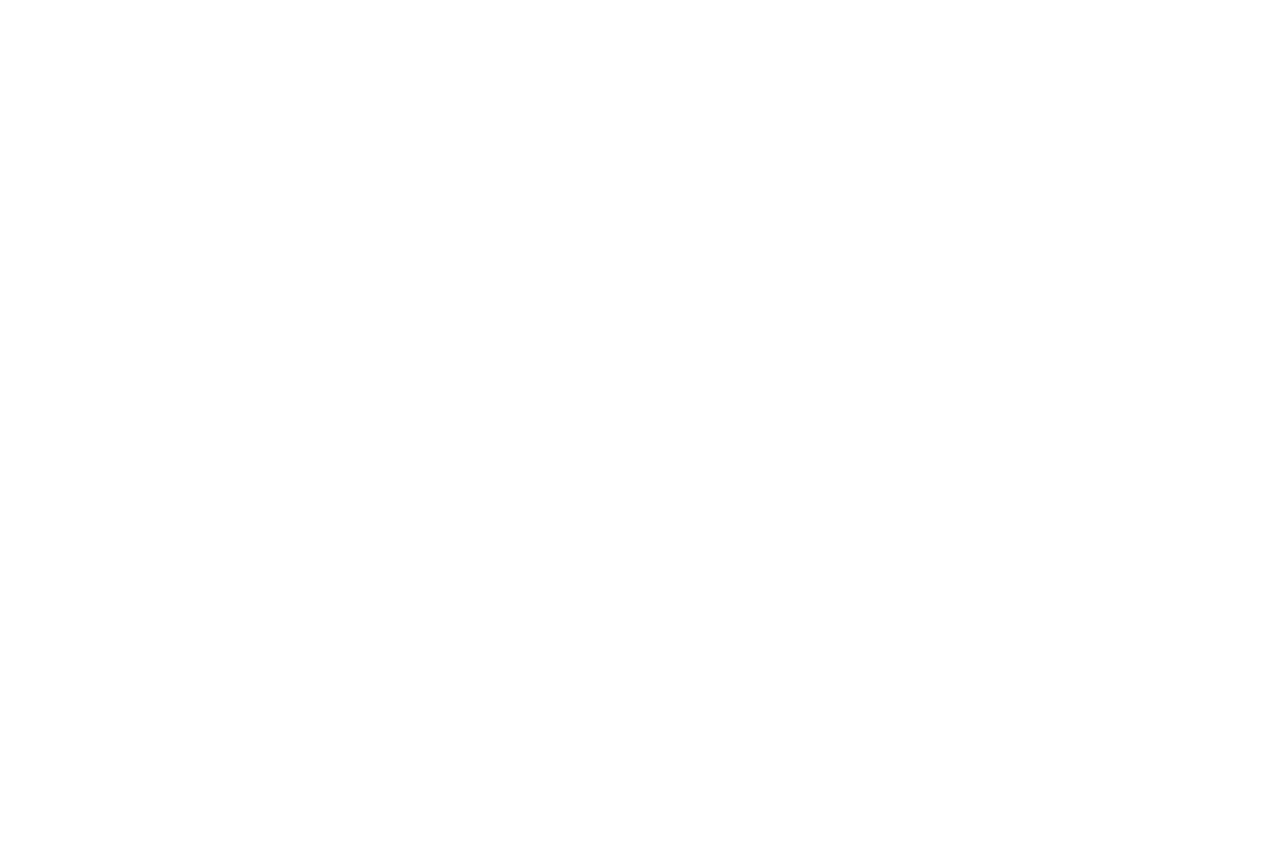
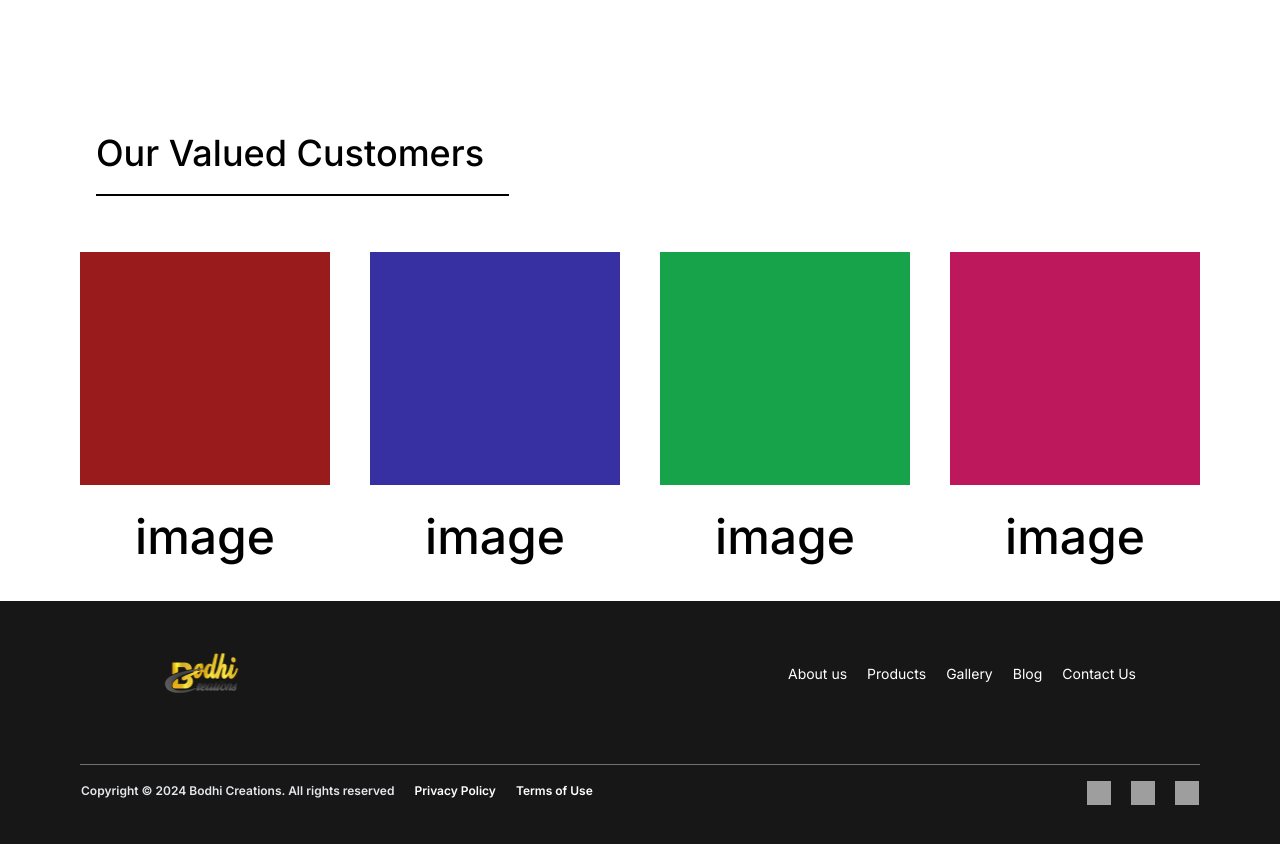
Before and after one commit to smokinthunder/bodh, a Next.js app: page / in a window 1280 px wide. Shown: the part 1620-2464 px from the top of the page. Before the commit the page ends 1650 px from the top, so only its background shows below. Built offline with nearby package versions, Linux system fonts and the light colour scheme; grey boxes are pictures that could not be loaded.

Commit message:
implement footer section

```diff
--- a/src/app/about/page.js
+++ b/src/app/about/page.js
@@ -133,7 +133,7 @@ const About = () => {
             <img
               loading="lazy"
               src="/assets/Small Photo.png"
-              className="absolute top-10 left-10 w-1/2 h-auto rounded-xl transform translate-x-1/4 translate-y-1/4 z-20"
+              className="absolute top-10 left-10 w-1/2 h-auto rounded-xl transform translate-x-1/4 translate-y-1/4 z-10"
             />
           </div>
           <div className="flex flex-col ml-5 w-6/12 max-md:ml-0 max-md:w-full -mt-28 max-md:-mt-0">
--- a/src/app/page.js
+++ b/src/app/page.js
@@ -1,7 +1,8 @@
 import Extra from "@/components/Homepage/Extra";
 import Faq from "@/components/Homepage/Faq";
 import Heading from "@/components/Homepage/Heading";
-import Image from "next/image";
+import Customer from "@/components/Homepage/Customers";
+import Footer from "@/components/Footer";
 
 export default function Home() {
   return (
@@ -9,6 +10,8 @@ export default function Home() {
       <Heading />
       <Extra />
       <Faq />
+      <Customer />
+      <Footer />
     </main>
   );
 }
--- /dev/null
+++ b/src/components/Footer/index.js
@@ -0,0 +1,56 @@
+import Image from "next/image";
+import React from "react";
+
+const Footer = () => {
+  return (
+    <div className="flex flex-col items-center mt-10 px-16 pt-10 pb-8 bg-neutral-900 max-md:px-5">
+      <div className="flex flex-col w-full max-w-[1120px] max-md:max-w-full">
+        <div className="flex justify-between items-center px-16 pb-2.5 text-sm leading-5 text-white max-md:px-5 max-md:max-w-full">
+          <div className="flex justify-start ">
+            <Image
+              src="/assets/Bodhi Creations 3.png"
+              alt="Bodhi Creations"
+              width={115}
+              height={64}
+            />
+          </div>
+          <div className="flex gap-5 justify-between max-md:flex-wrap">
+            <div>About us</div>
+            <div>Products</div>
+            <div>Gallery</div>
+            <div>Blog</div>
+            <div>Contact Us</div>
+          </div>
+        </div>
+        <div className="flex gap-5 justify-between px-px py-4 mt-12 w-full border-t border-solid border-zinc-500 max-md:flex-wrap max-md:mt-10 max-md:max-w-full">
+          <div className="flex gap-5 justify-between self-start text-xs font-semibold leading-5 text-white max-md:flex-wrap">
+            <div className="text-gray-200">
+              Copyright © 2024 Bodhi Creations. All rights reserved
+            </div>
+            <div>Privacy Policy</div>
+            <div>Terms of Use</div>
+          </div>
+          <div className="flex gap-5 justify-between">
+            <img
+              loading="lazy"
+              src="https://cdn.builder.io/api/v1/image/assets/TEMP/542b8ab12e96ddbd2032ad5b8ee15f958cdeb1edb9a9f5534c05e5c42de20985?"
+              className="shrink-0 w-6 aspect-square"
+            />
+            <img
+              loading="lazy"
+              src="https://cdn.builder.io/api/v1/image/assets/TEMP/ff840f9d1805db28c0b930701a2c7ea37a67f46ff4e43fd0251294fbaae8b048?"
+              className="shrink-0 w-6 aspect-square"
+            />
+            <img
+              loading="lazy"
+              src="https://cdn.builder.io/api/v1/image/assets/TEMP/ab371772d26092588a9e0466276a51356cae76e306c72727f1f1b41869f7c384?"
+              className="shrink-0 w-6 aspect-square"
+            />
+          </div>
+        </div>
+      </div>
+    </div>
+  );
+};
+
+export default Footer;
--- /dev/null
+++ b/src/components/Homepage/Customers/index.js
@@ -0,0 +1,42 @@
+import React from "react";
+
+const Customer = () => {
+  return (
+    <div className="flex flex-col items-start px-20 mt-32 w-full max-md:px-5 max-md:mt-10 max-md:max-w-full">
+      <div className="ml-4 text-4xl font-medium text-black leading-[54.72px] max-md:ml-2.5">
+        Our Valued Customers
+      </div>
+      <div className="shrink-0 mt-3.5 ml-4 max-w-full h-px bg-black border border-black border-solid w-[413px] max-md:ml-2.5" />
+      <div className="self-stretch mt-14 max-md:mt-10 max-md:max-w-full">
+        <div className="flex gap-5 max-md:flex-col max-md:gap-0">
+          <div className="flex flex-col w-3/12 max-md:ml-0 max-md:w-full">
+            <div className="flex flex-col grow text-5xl font-medium text-black whitespace-nowrap max-md:mt-10">
+              <div className="shrink-0 bg-red-800 aspect-square h-[233px]" />
+              <div className="self-center mt-7">image</div>
+            </div>
+          </div>
+          <div className="flex flex-col ml-5 w-3/12 max-md:ml-0 max-md:w-full">
+            <div className="flex flex-col grow text-5xl font-medium text-black whitespace-nowrap max-md:mt-10">
+              <div className="shrink-0 bg-indigo-800 aspect-square h-[233px]" />
+              <div className="self-center mt-7">image</div>
+            </div>
+          </div>
+          <div className="flex flex-col ml-5 w-3/12 max-md:ml-0 max-md:w-full">
+            <div className="flex flex-col grow text-5xl font-medium text-black whitespace-nowrap max-md:mt-10">
+              <div className="shrink-0 bg-green-600 aspect-square h-[233px]" />
+              <div className="self-center mt-7">image</div>
+            </div>
+          </div>
+          <div className="flex flex-col ml-5 w-3/12 max-md:ml-0 max-md:w-full">
+            <div className="flex flex-col grow text-5xl font-medium text-black whitespace-nowrap max-md:mt-10">
+              <div className="shrink-0 bg-pink-700 aspect-square h-[233px]" />
+              <div className="self-center mt-7">image</div>
+            </div>
+          </div>
+        </div>
+      </div>
+    </div>
+  );
+};
+
+export default Customer;
--- a/src/components/Navbar/index.js
+++ b/src/components/Navbar/index.js
@@ -13,8 +13,6 @@ export default function Navbar() {
   if (showNavbar) {
     return (
       <div className="mb-24">
-
-
         <nav className="bg-white fixed w-full z-20 top-0 left-0 border-b border-gray-200">
           <div className="max-w-screen-x1 flex flex-wrap items-center justify-between mx-auto p-4">
             <div className="flex items-center cursor-pointer">
```
Lines whose indentation alone changed are shown as unchanged.
